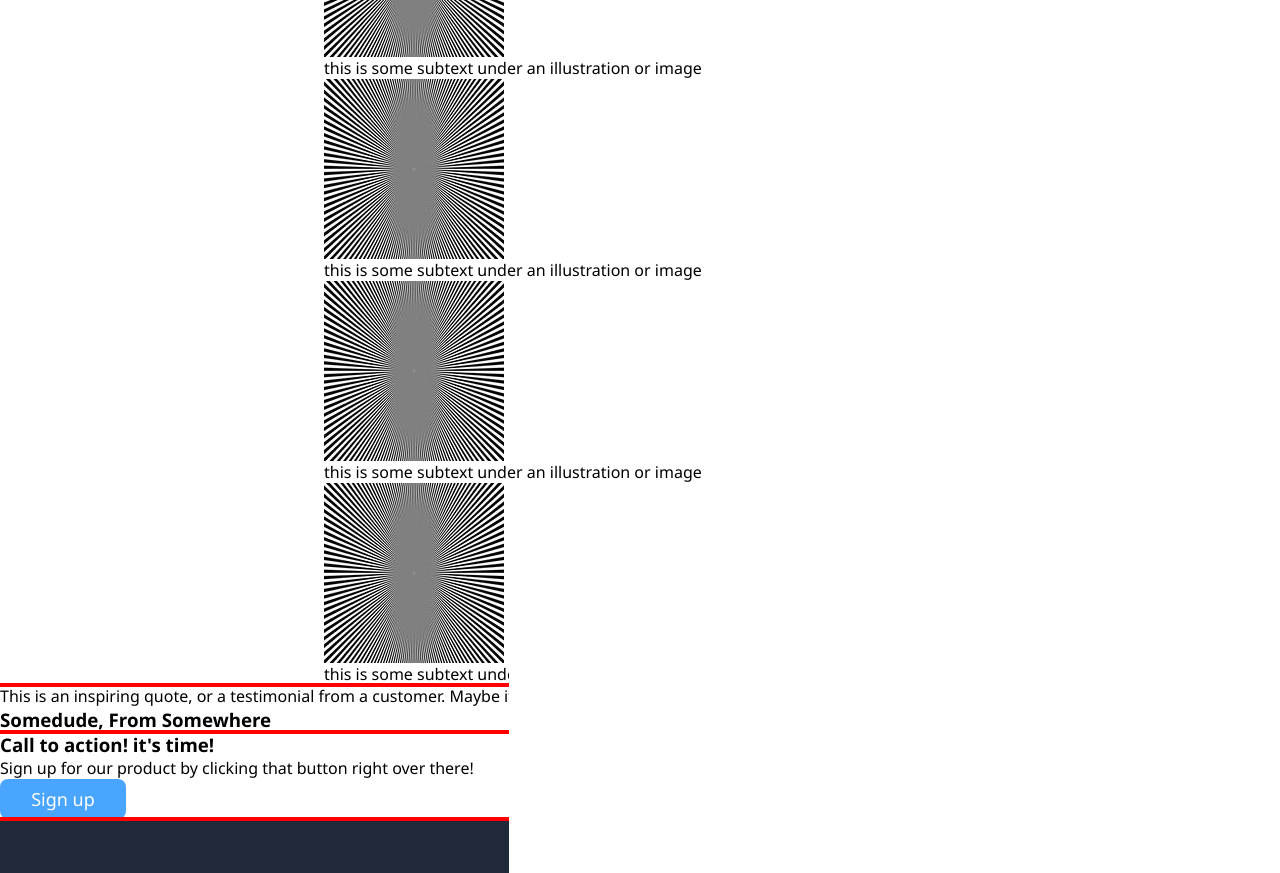
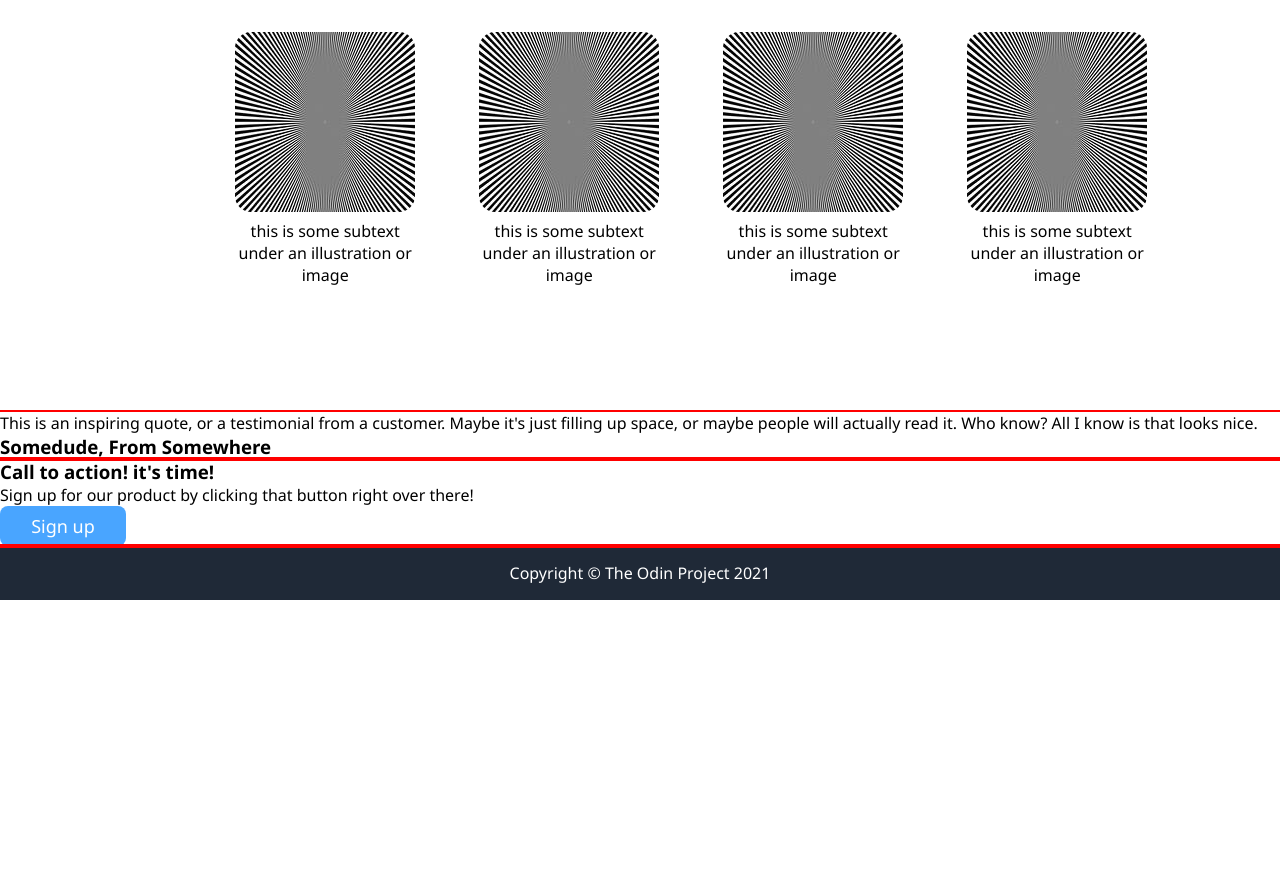
Before and after one commit to modfun/landing-page, a plain HTML site: page index.html in a window 1280 px wide. Shown: the part 608-1481 px from the top of the page. After the commit the page ends 1208 px from the top, so only its background shows below. Drawn offline with Linux system fonts and the light colour scheme.

Commit message:
Complete styling for section two in styles.css

```diff
--- a/css/styles.css
+++ b/css/styles.css
@@ -14,7 +14,6 @@ a {
 }
 
 .section-one {
-    outline: 2px solid red;
     background-color: #1f2937;
     display: flex;
     flex-flow: column nowrap;
@@ -106,9 +105,45 @@ h1 {
 }
 
 .section-two {
-    outline: 2px solid red;
+    margin-top: 64px;
     display: flex;
-    flex-flow: row nowrap;
+    flex-flow: column nowrap;
+    align-items: center;
+    gap: 16px;
+}
+
+h2 {
+    font-size: 32px;
+    font-weight: 900;
+}
+.image-two {
+    display: flex;
+    flex-flow: column nowrap;
+    align-items: center;
+    justify-content: space-between;
+    width: 180px;
+    gap: 8px;
+}
+
+.image-two img {
+    border: none;
+    border-radius: 16px;
+    width: 180px;
+    height: 180px
+}
+
+.image-two p {
+    text-align: center;
+}
+
+.content-two {
+    margin-top: 32px;
+    margin-left: 16%;
+    margin-right: 8%;
+    margin-bottom: 126px;
+    display: flex;
+    justify-content: space-between;
+    gap: 64px;
 }
 
 .section-three {
```
